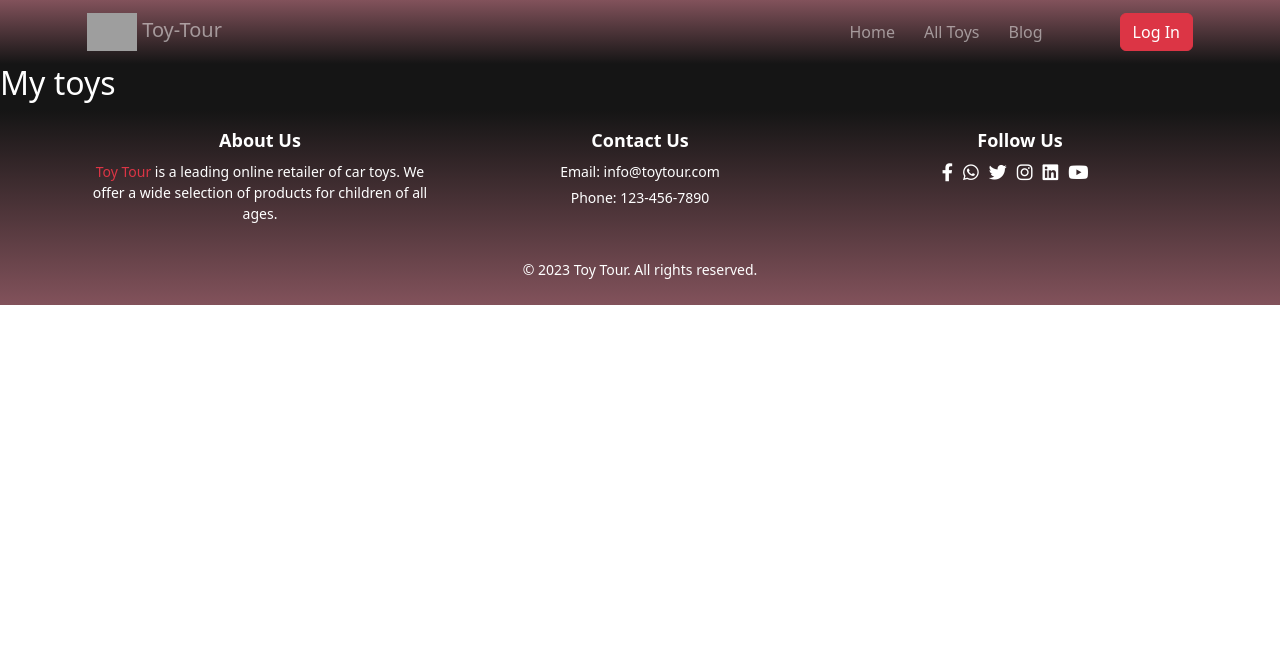
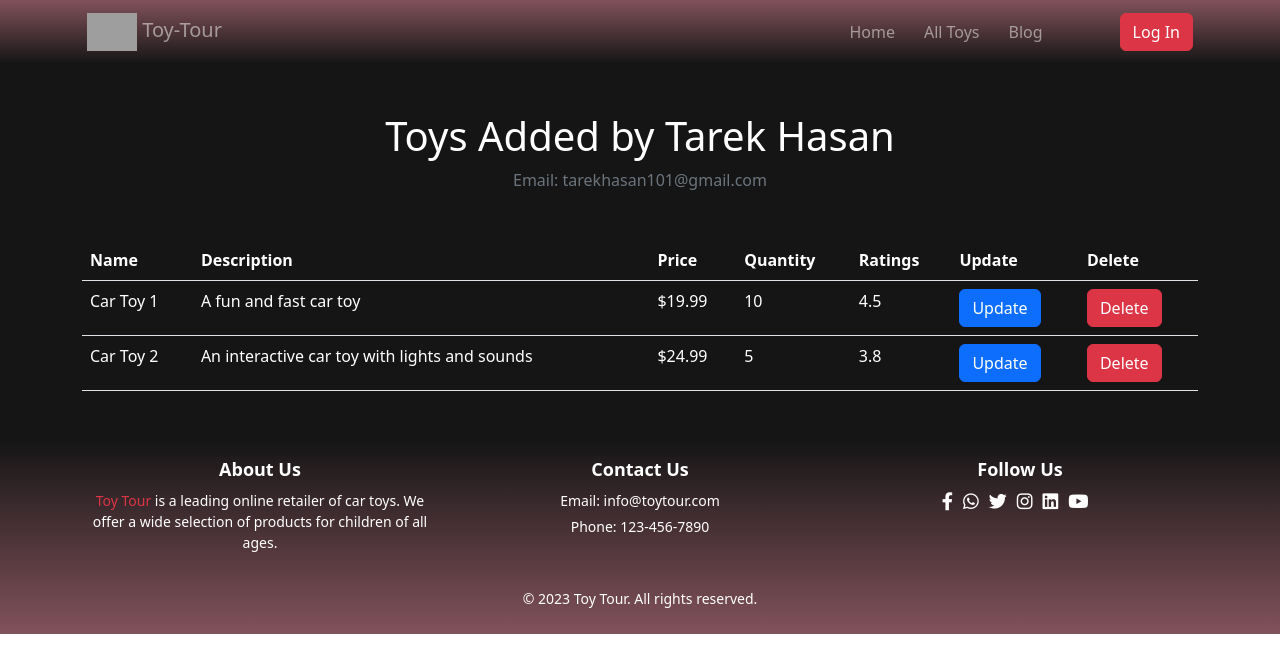
Before and after one commit to tarekhasan1/toy-tour, a React (Vite) app: page /my-toys in a window 1280 px wide. Shown: the top 672 px of the page. Built offline with nearby package versions, Linux system fonts and the light colour scheme; no server answers; grey boxes are pictures that could not be loaded.

Commit message:
my toys page created with a table

```diff
--- a/src/components/MyToys/MyToys.jsx
+++ b/src/components/MyToys/MyToys.jsx
@@ -1,10 +1,72 @@
+import { Table, Button, Container } from 'react-bootstrap';
 
 const MyToys = () => {
-    return (
-        <div>
-            <h2>My toys</h2>
-        </div>
-    );
+  const toyData = [
+    {
+      id: 1,
+      name: 'Car Toy 1',
+      description: 'A fun and fast car toy',
+      price: '$19.99',
+      quantity: 10,
+      ratings: 4.5
+    },
+    {
+      id: 2,
+      name: 'Car Toy 2',
+      description: 'An interactive car toy with lights and sounds',
+      price: '$24.99',
+      quantity: 5,
+      ratings: 3.8
+    },
+    // Add more toy data as needed
+  ];
+
+  const handleDelete = (id) => {
+    // Handle delete functionality here
+    console.log(`Deleting toy with id: ${id}`);
+  };
+
+  const handleUpdate = (id) => {
+    // Handle update functionality here
+    console.log(`Updating toy with id: ${id}`);
+  };
+
+  return (
+    <Container className='my-5'>
+    <h1 className='text-center mt-5'>Toys Added by Tarek Hasan</h1>
+    <p className='text-center text-secondary mb-5'>Email: tarekhasan101@gmail.com</p>
+    <Table>
+      <thead>
+        <tr>
+          <th>Name</th>
+          <th>Description</th>
+          <th>Price</th>
+          <th>Quantity</th>
+          <th>Ratings</th>
+          <th>Update</th>
+          <th>Delete</th>
+        </tr>
+      </thead>
+      <tbody>
+        {toyData.map((toy) => (
+          <tr key={toy.id}>
+            <td>{toy.name}</td>
+            <td>{toy.description}</td>
+            <td>{toy.price}</td>
+            <td>{toy.quantity}</td>
+            <td>{toy.ratings}</td>
+            <td>
+              <Button variant="primary" onClick={() => handleUpdate(toy.id)}>Update</Button>
+            </td>
+            <td>
+              <Button variant="danger" onClick={() => handleDelete(toy.id)}>Delete</Button>
+            </td>
+          </tr>
+        ))}
+      </tbody>
+    </Table>
+    </Container>
+  );
 };
 
 export default MyToys;
```
